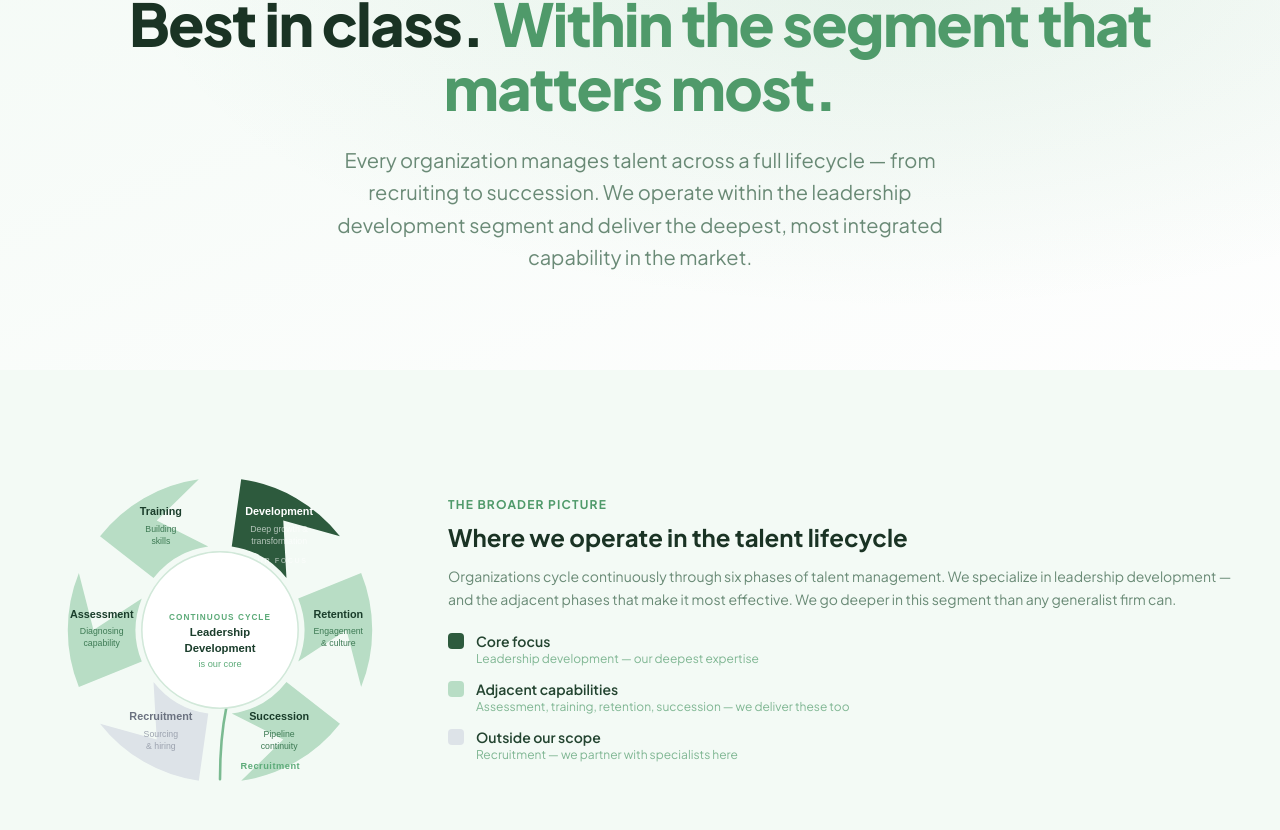
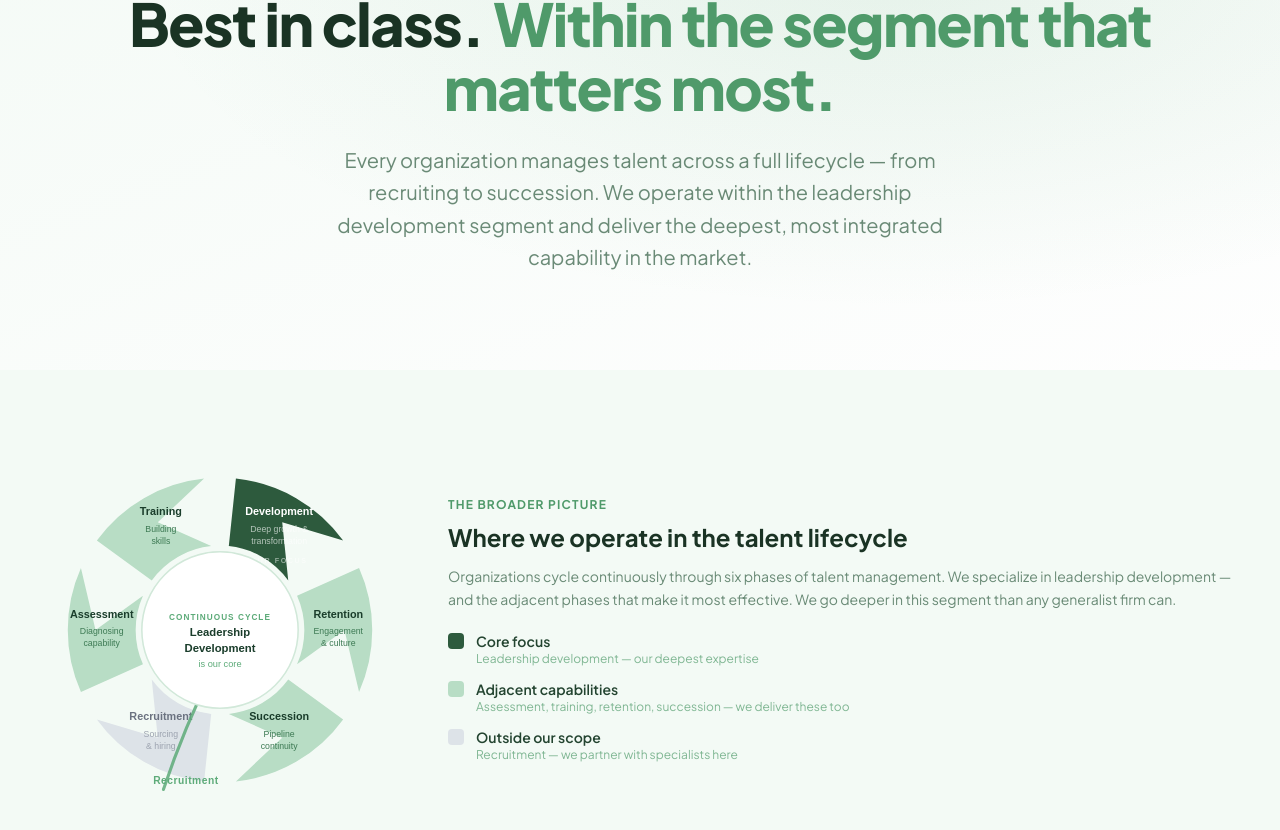
Before and after one commit to nathananderson08-jpg/LeadershipWebsite, a Next.js app: page /lifecycle in a window 1280 px wide. Shown: the part 208-1038 px from the top of the page. Built offline with nearby package versions, Linux system fonts and the light colour scheme.

Commit message:
feat: refine CircularLifecycle graphic for better proportions and recruitment arrow
Improve chevron path proportions and add curved recruitment arrow with clear label.

```diff
--- a/app/lifecycle/page.tsx
+++ b/app/lifecycle/page.tsx
@@ -151,11 +151,9 @@ function polar(cx: number, cy: number, r: number, angleDeg: number) {
 
 function chevronArcPath(cx: number, cy: number, rIn: number, rOut: number, slotIndex: number) {
   const slotStart = slotIndex * 60
-  const arcStart = slotStart + 8
-  const arcEnd = slotStart + 52
-  const tipAngle = slotStart + 30 // tip points toward center direction
-
-  const rMid = (rIn + rOut) / 2
+  const arcStart = slotStart + 6
+  const arcEnd = slotStart + 54
+  const tipAngle = slotStart + 30 // tip points inward
 
   // Outer arc points
   const oStart = polar(cx, cy, rOut, arcStart)
@@ -165,8 +163,9 @@ function chevronArcPath(cx: number, cy: number, rIn: number, rOut: number, slotI
   const iEnd = polar(cx, cy, rIn, arcEnd)
   const iStart = polar(cx, cy, rIn, arcStart)
 
-  // Tip point (creates the arrow-like chevron)
-  const tip = polar(cx, cy, (rIn + rOut) / 2 + 8, tipAngle)
+  // Tip point - creates a sharp inward-pointing chevron
+  const tipDistance = (rIn + rOut) / 2 + 6
+  const tip = polar(cx, cy, tipDistance, tipAngle)
 
   const f = (n: number) => n.toFixed(2)
 
@@ -252,27 +251,27 @@ function CircularLifecycle() {
 
           {/* Incoming recruitment arrow */}
           <defs>
-            <marker id="arrowhead" markerWidth="10" markerHeight="10" refX="9" refY="3" orient="auto">
-              <polygon points="0 0, 10 3, 0 6" fill="#5dab79" />
+            <marker id="arrowhead" markerWidth="12" markerHeight="12" refX="10" refY="6" orient="auto">
+              <polygon points="0 0, 12 6, 0 12" fill="#5dab79" />
             </marker>
           </defs>
 
-          {/* Curved arrow entering from bottom */}
+          {/* Curved arrow entering from bottom-left */}
           <path
-            d="M 175 320 Q 175 240, 200 200"
+            d="M 120 330 Q 140 270, 170 210"
             stroke="#5dab79"
-            strokeWidth="2.5"
+            strokeWidth="3"
             fill="none"
             strokeLinecap="round"
             markerEnd="url(#arrowhead)"
-            opacity="0.8"
+            opacity="0.85"
           />
 
-          {/* "Recruitment" label on arrow */}
+          {/* Arrow label positioned near the arrow */}
           <text
-            x="195"
-            y="310"
-            fontSize="9"
+            x="110"
+            y="325"
+            fontSize="10"
             fill="#5dab79"
             fontWeight="700"
             fontFamily="sans-serif"
```
